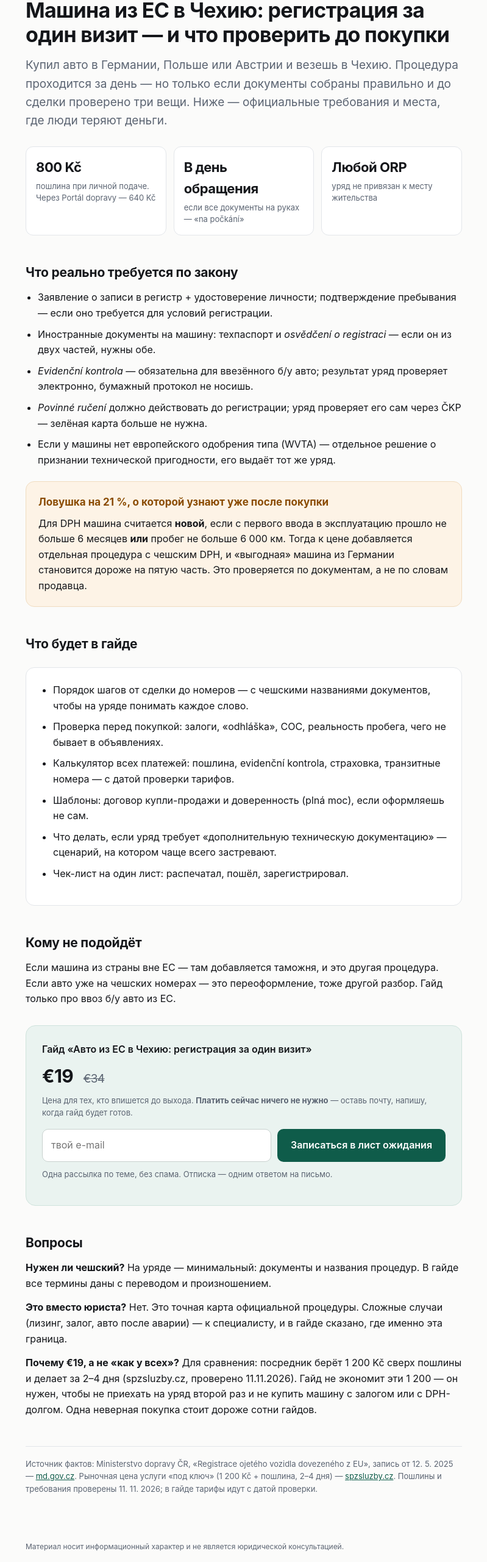
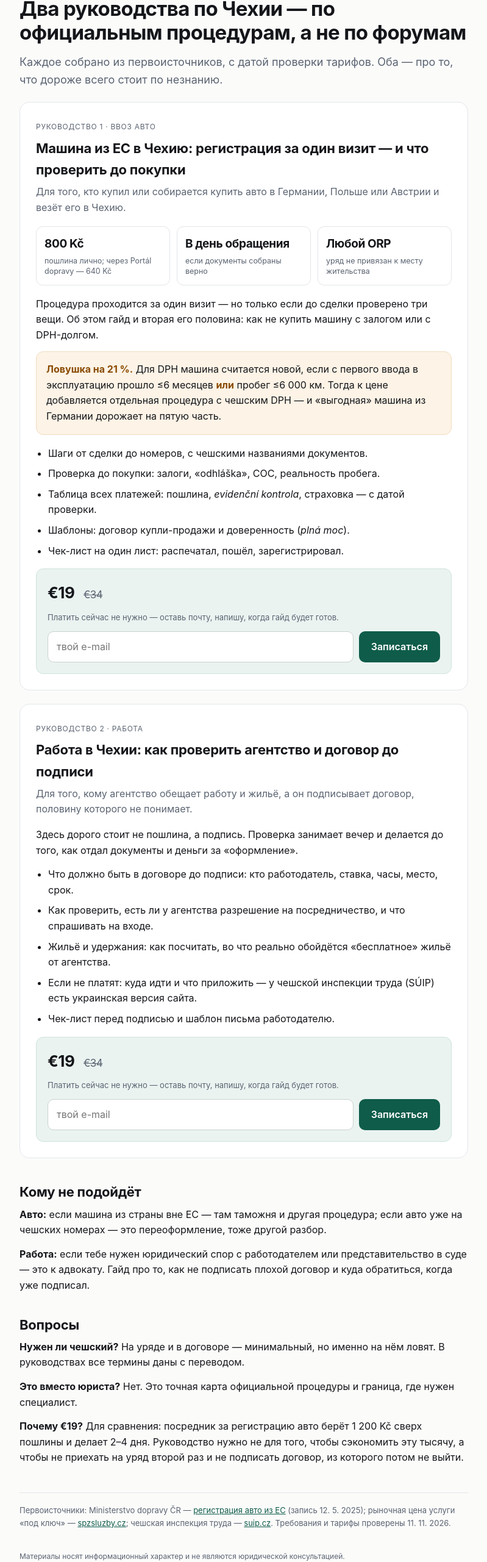
Before and after one commit to Yaroslav8292/auto-cz, a plain HTML site: page index.html in a window 1280 px wide. Shown: the part 110-2671 px from the top of the page at 61% size, without its empty margins (240-1039 px from the left). Drawn offline with Linux system fonts and the light colour scheme.

Commit message:
Dva ofera: avto iz ES i rabota; forma podklyuchena

```diff
--- a/index.html
+++ b/index.html
@@ -3,154 +3,180 @@
 <head>
 <meta charset="utf-8">
 <meta name="viewport" content="width=device-width, initial-scale=1">
-<title>Регистрация машины из ЕС в Чехии — за один день, без посредников</title>
-<meta name="description" content="Пошаговый гайд: ввоз и регистрация авто из ЕС в Чехии по официальной процедуре. 4 документа, 800 Kč, регистрация в день обращения.">
+<title>Два руководства по Чехии: авто из ЕС и работа без посредников</title>
+<meta name="description" content="Практические руководства по Чехии на основе официальных источников: регистрация авто из ЕС и проверка агентства/договора до подписи.">
 <style>
   :root{
     --ink:#14161a; --muted:#5b6472; --line:#e3e6ea; --bg:#fbfbfa;
     --accent:#0f5c4a; --accent-soft:#eaf3f0; --warn:#8a4b00; --warn-soft:#fdf3e6;
   }
   *{box-sizing:border-box}
-  body{
-    margin:0; background:var(--bg); color:var(--ink);
+  body{margin:0;background:var(--bg);color:var(--ink);
     font:16px/1.6 -apple-system,BlinkMacSystemFont,"Segoe UI",Roboto,"Helvetica Neue",Arial,sans-serif;
-    -webkit-font-smoothing:antialiased;
-  }
-  .wrap{max-width:760px;margin:0 auto;padding:0 22px}
+    -webkit-font-smoothing:antialiased}
+  .wrap{max-width:780px;margin:0 auto;padding:0 22px}
   header{border-bottom:1px solid var(--line);padding:18px 0}
-  .brand{font-weight:650;letter-spacing:.01em}
+  .brand{font-weight:650}
   .brand span{color:var(--muted);font-weight:400}
-  h1{font-size:34px;line-height:1.2;letter-spacing:-.02em;margin:44px 0 14px;font-weight:700}
-  h2{font-size:21px;margin:44px 0 12px;letter-spacing:-.01em}
+  h1{font-size:33px;line-height:1.2;letter-spacing:-.02em;margin:42px 0 14px;font-weight:700}
+  h2{font-size:22px;margin:0 0 6px;letter-spacing:-.01em}
+  .lead{font-size:18px;color:var(--muted);margin-bottom:8px}
   p{margin:0 0 14px}
-  .lead{font-size:19px;color:var(--muted);margin-bottom:26px}
-  .facts{display:grid;grid-template-columns:repeat(3,1fr);gap:12px;margin:26px 0}
-  .fact{background:#fff;border:1px solid var(--line);border-radius:12px;padding:16px}
-  .fact b{display:block;font-size:22px;letter-spacing:-.02em}
-  .fact small{color:var(--muted);font-size:13px;line-height:1.45;display:block;margin-top:4px}
-  ul{padding-left:20px;margin:0 0 14px}
-  li{margin-bottom:9px}
-  .card{background:#fff;border:1px solid var(--line);border-radius:14px;padding:24px;margin:22px 0}
-  .trap{background:var(--warn-soft);border:1px solid #f0dcc0;border-radius:14px;padding:20px;margin:22px 0}
-  .trap h3{margin:0 0 8px;font-size:17px;color:var(--warn)}
-  .offer{background:var(--accent-soft);border:1px solid #cfe3dc;border-radius:16px;padding:26px;margin:30px 0}
-  .price{font-size:30px;font-weight:700;letter-spacing:-.02em}
-  .price s{color:var(--muted);font-weight:400;font-size:19px;margin-left:10px}
-  form{display:grid;grid-template-columns:1fr auto;gap:10px;margin-top:16px}
-  input[type=email]{
-    font:inherit;padding:13px 14px;border:1px solid #c9d2cf;border-radius:10px;background:#fff;width:100%;
-  }
-  button{
-    font:inherit;font-weight:600;padding:13px 22px;border:0;border-radius:10px;
-    background:var(--accent);color:#fff;cursor:pointer;white-space:nowrap;
-  }
+  .card{background:#fff;border:1px solid var(--line);border-radius:16px;padding:26px;margin:22px 0;transition:box-shadow .2s,border-color .2s}
+  .card.focus{border-color:#9cc3b6;box-shadow:0 0 0 3px rgba(15,92,74,.08)}
+  .tag{display:inline-block;font-size:12px;letter-spacing:.06em;text-transform:uppercase;color:var(--muted);margin-bottom:8px}
+  .who{color:var(--muted);margin:6px 0 16px}
+  ul{padding-left:20px;margin:0 0 16px}
+  li{margin-bottom:8px}
+  .trap{background:var(--warn-soft);border:1px solid #f0dcc0;border-radius:12px;padding:16px;margin:0 0 18px}
+  .trap b{color:var(--warn)}
+  .buy{background:var(--accent-soft);border:1px solid #cfe3dc;border-radius:12px;padding:18px}
+  .price{font-size:26px;font-weight:700;letter-spacing:-.02em}
+  .price s{color:var(--muted);font-weight:400;font-size:17px;margin-left:9px}
+  form{display:grid;grid-template-columns:1fr auto;gap:9px;margin-top:12px}
+  input[type=email]{font:inherit;padding:12px 14px;border:1px solid #c9d2cf;border-radius:10px;background:#fff;width:100%}
+  button{font:inherit;font-weight:600;padding:12px 20px;border:0;border-radius:10px;background:var(--accent);color:#fff;cursor:pointer;white-space:nowrap}
   button:hover{background:#0c4a3c}
-  .fine{font-size:13px;color:var(--muted);margin-top:10px}
-  .ok{display:none;background:#e8f5ee;border:1px solid #bfe0cc;color:#185c3a;padding:14px;border-radius:10px;margin-top:12px;font-size:15px}
-  .src{font-size:13px;color:var(--muted);border-top:1px solid var(--line);margin-top:46px;padding:18px 0 60px}
+  .fine{font-size:13px;color:var(--muted);margin:9px 0 0}
+  .ok{display:none;background:#e8f5ee;border:1px solid #bfe0cc;color:#185c3a;padding:13px;border-radius:10px;margin-top:11px;font-size:15px}
+  .facts{display:grid;grid-template-columns:repeat(3,1fr);gap:11px;margin:18px 0 0}
+  .fact{background:#fff;border:1px solid var(--line);border-radius:11px;padding:13px}
+  .fact b{display:block;font-size:19px;letter-spacing:-.02em}
+  .fact small{color:var(--muted);font-size:12.5px;line-height:1.4;display:block;margin-top:3px}
+  .src{font-size:13px;color:var(--muted);border-top:1px solid var(--line);margin-top:44px;padding:18px 0 20px}
   .src a{color:var(--accent)}
-  footer{font-size:12px;color:var(--muted);padding-bottom:40px}
-  @media (max-width:620px){
-    h1{font-size:27px} .facts{grid-template-columns:1fr} form{grid-template-columns:1fr}
-    button{width:100%}
+  footer{font-size:12px;color:var(--muted);padding-bottom:44px}
+  @media (max-width:640px){
+    h1{font-size:26px} .facts{grid-template-columns:1fr} form{grid-template-columns:1fr} button{width:100%}
+    .card{padding:20px}
   }
 </style>
 </head>
 <body>
-<header><div class="wrap"><div class="brand">Авто в Чехии <span>· практические разборы</span></div></div></header>
+<header><div class="wrap"><div class="brand">Чехия без посредников <span>· практические руководства</span></div></div></header>
 
 <main class="wrap">
-  <h1>Машина из ЕС в Чехию: регистрация за один визит — и что проверить до покупки</h1>
-  <p class="lead">Купил авто в Германии, Польше или Австрии и везешь в Чехию. Процедура проходится за день — но только если документы собраны правильно и до сделки проверено три вещи. Ниже — официальные требования и места, где люди теряют деньги.</p>
+  <h1>Два руководства по Чехии — по официальным процедурам, а не по форумам</h1>
+  <p class="lead">Каждое собрано из первоисточников, с датой проверки тарифов. Оба — про то, что дороже всего стоит по незнанию.</p>
+
+  <!-- ============ ОФФЕР F ============ -->
+  <section class="card" id="f">
+    <div class="tag">Руководство 1 · ввоз авто</div>
+    <h2>Машина из ЕС в Чехию: регистрация за один визит — и что проверить до покупки</h2>
+    <p class="who">Для того, кто купил или собирается купить авто в Германии, Польше или Австрии и везёт его в Чехию.</p>
 
     <div class="facts">
-    <div class="fact"><b>800 Kč</b><small>пошлина при личной подаче. Через Portál dopravy — 640 Kč</small></div>
-    <div class="fact"><b>В день обращения</b><small>если все документы на руках — «na počkání»</small></div>
+      <div class="fact"><b>800 Kč</b><small>пошлина лично; через Portál dopravy — 640 Kč</small></div>
+      <div class="fact"><b>В день обращения</b><small>если документы собраны верно</small></div>
       <div class="fact"><b>Любой ORP</b><small>уряд не привязан к месту жительства</small></div>
     </div>
 
-  <h2>Что реально требуется по закону</h2>
+    <p style="margin-top:18px">Процедура проходится за один визит — но только если до сделки проверено три вещи. Об этом гайд и вторая его половина: как не купить машину с залогом или с DPH-долгом.</p>
+
+    <div class="trap"><b>Ловушка на 21 %.</b> Для DPH машина считается новой, если с первого ввода в эксплуатацию прошло ≤6 месяцев <b>или</b> пробег ≤6 000 км. Тогда к цене добавляется отдельная процедура с чешским DPH — и «выгодная» машина из Германии дорожает на пятую часть.</div>
+
     <ul>
-    <li>Заявление о записи в регистр + удостоверение личности; подтверждение пребывания — если оно требуется для условий регистрации.</li>
-    <li>Иностранные документы на машину: техпаспорт и <em>osvědčení o registraci</em> — если он из двух частей, нужны обе.</li>
-    <li><em>Evidenční kontrola</em> — обязательна для ввезённого б/у авто; результат уряд проверяет электронно, бумажный протокол не носишь.</li>
-    <li><em>Povinné ručení</em> должно действовать до регистрации; уряд проверяет его сам через ČKP — зелёная карта больше не нужна.</li>
-    <li>Если у машины нет европейского одобрения типа (WVTA) — отдельное решение о признании технической пригодности, его выдаёт тот же уряд.</li>
+      <li>Шаги от сделки до номеров, с чешскими названиями документов.</li>
+      <li>Проверка до покупки: залоги, «odhláška», COC, реальность пробега.</li>
+      <li>Таблица всех платежей: пошлина, <em>evidenční kontrola</em>, страховка — с датой проверки.</li>
+      <li>Шаблоны: договор купли-продажи и доверенность (<em>plná moc</em>).</li>
+      <li>Чек-лист на один лист: распечатал, пошёл, зарегистрировал.</li>
     </ul>
 
-  <div class="trap">
-    <h3>Ловушка на 21 %, о которой узнают уже после покупки</h3>
-    <p style="margin:0">Для DPH машина считается <b>новой</b>, если с первого ввода в эксплуатацию прошло не больше 6 месяцев <b>или</b> пробег не больше 6 000 км. Тогда к цене добавляется отдельная процедура с чешским DPH, и «выгодная» машина из Германии становится дороже на пятую часть. Это проверяется по документам, а не по словам продавца.</p>
+    <div class="buy">
+      <div class="price">€19 <s>€34</s></div>
+      <p class="fine">Платить сейчас не нужно — оставь почту, напишу, когда гайд будет готов.</p>
+      <form data-offer="F">
+        <input type="email" name="email" placeholder="твой e-mail" autocomplete="email" required>
+        <button type="submit">Записаться</button>
+      </form>
+      <div class="ok">Готово. Напишу, как только гайд будет собран.</div>
     </div>
+  </section>
 
-  <h2>Что будет в гайде</h2>
-  <div class="card">
+  <!-- ============ ОФФЕР D ============ -->
+  <section class="card" id="d">
+    <div class="tag">Руководство 2 · работа</div>
+    <h2>Работа в Чехии: как проверить агентство и договор до подписи</h2>
+    <p class="who">Для того, кому агентство обещает работу и жильё, а он подписывает договор, половину которого не понимает.</p>
+
+    <p>Здесь дорого стоит не пошлина, а подпись. Проверка занимает вечер и делается до того, как отдал документы и деньги за «оформление».</p>
+
     <ul>
-      <li>Порядок шагов от сделки до номеров — с чешскими названиями документов, чтобы на уряде понимать каждое слово.</li>
-      <li>Проверка перед покупкой: залоги, «odhláška», COC, реальность пробега, чего не бывает в объявлениях.</li>
-      <li>Калькулятор всех платежей: пошлина, evidenční kontrola, страховка, транзитные номера — с датой проверки тарифов.</li>
-      <li>Шаблоны: договор купли-продажи и доверенность (plná moc), если оформляешь не сам.</li>
-      <li>Что делать, если уряд требует «дополнительную техническую документацию» — сценарий, на котором чаще всего застревают.</li>
-      <li>Чек-лист на один лист: распечатал, пошёл, зарегистрировал.</li>
+      <li>Что должно быть в договоре до подписи: кто работодатель, ставка, часы, место, срок.</li>
+      <li>Как проверить, есть ли у агентства разрешение на посредничество, и что спрашивать на входе.</li>
+      <li>Жильё и удержания: как посчитать, во что реально обойдётся «бесплатное» жильё от агентства.</li>
+      <li>Если не платят: куда идти и что приложить — у чешской инспекции труда (SÚIP) есть украинская версия сайта.</li>
+      <li>Чек-лист перед подписью и шаблон письма работодателю.</li>
     </ul>
+
+    <div class="buy">
+      <div class="price">€19 <s>€34</s></div>
+      <p class="fine">Платить сейчас не нужно — оставь почту, напишу, когда гайд будет готов.</p>
+      <form data-offer="D">
+        <input type="email" name="email" placeholder="твой e-mail" autocomplete="email" required>
+        <button type="submit">Записаться</button>
+      </form>
+      <div class="ok">Готово. Напишу, как только гайд будет собран.</div>
     </div>
+  </section>
 
-  <h2>Кому не подойдёт</h2>
-  <p>Если машина из страны вне ЕС — там добавляется таможня, и это другая процедура. Если авто уже на чешских номерах — это переоформление, тоже другой разбор. Гайд только про ввоз б/у авто из ЕС.</p>
+  <h2 style="margin-top:38px">Кому не подойдёт</h2>
+  <p><b>Авто:</b> если машина из страны вне ЕС — там таможня и другая процедура; если авто уже на чешских номерах — это переоформление, тоже другой разбор.</p>
+  <p><b>Работа:</b> если тебе нужен юридический спор с работодателем или представительство в суде — это к адвокату. Гайд про то, как не подписать плохой договор и куда обратиться, когда уже подписал.</p>
 
-  <div class="offer">
-    <p style="margin:0 0 6px;font-weight:600">Гайд «Авто из ЕС в Чехию: регистрация за один визит»</p>
-    <div class="price">€19 <s>€34</s></div>
-    <p class="fine" style="margin:6px 0 0">Цена для тех, кто впишется до выхода. <b>Платить сейчас ничего не нужно</b> — оставь почту, напишу, когда гайд будет готов.</p>
-    <form id="wl" novalidate>
-      <input type="email" name="email" id="email" placeholder="твой e-mail" autocomplete="email" required>
-      <button type="submit">Записаться в лист ожидания</button>
-    </form>
-    <div class="ok" id="ok">Готово. Напишу на указанную почту, как только гайд будет собран — и пришлю чек-лист раньше остальных.</div>
-    <p class="fine">Одна рассылка по теме, без спама. Отписка — одним ответом на письмо.</p>
-  </div>
-
-  <h2>Вопросы</h2>
-  <p><b>Нужен ли чешский?</b> На уряде — минимальный: документы и названия процедур. В гайде все термины даны с переводом и произношением.</p>
-  <p><b>Это вместо юриста?</b> Нет. Это точная карта официальной процедуры. Сложные случаи (лизинг, залог, авто после аварии) — к специалисту, и в гайде сказано, где именно эта граница.</p>
-  <p><b>Почему €19, а не «как у всех»?</b> Для сравнения: посредник берёт 1 200 Kč сверх пошлины и делает за 2–4 дня (spzsluzby.cz, проверено 11.11.2026). Гайд не экономит эти 1 200 — он нужен, чтобы не приехать на уряд второй раз и не купить машину с залогом или с DPH-долгом. Одна неверная покупка стоит дороже сотни гайдов.</p>
+  <h2 style="margin-top:34px">Вопросы</h2>
+  <p><b>Нужен ли чешский?</b> На уряде и в договоре — минимальный, но именно на нём ловят. В руководствах все термины даны с переводом.</p>
+  <p><b>Это вместо юриста?</b> Нет. Это точная карта официальной процедуры и граница, где нужен специалист.</p>
+  <p><b>Почему €19?</b> Для сравнения: посредник за регистрацию авто берёт 1 200 Kč сверх пошлины и делает 2–4 дня. Руководство нужно не для того, чтобы сэкономить эту тысячу, а чтобы не приехать на уряд второй раз и не подписать договор, из которого потом не выйти.</p>
 
   <p class="src">
-    Источник фактов: Ministerstvo dopravy ČR, «Registrace ojetého vozidla dovezeného z EU», запись от 12. 5. 2025 —
-    <a href="https://md.gov.cz/Zivotni-situace/Registr-vozidel/dovoz-eu" target="_blank" rel="noopener">md.gov.cz</a>.
-    Рыночная цена услуги «под ключ» (1 200 Kč + пошлина, 2–4 дня) —
-    <a href="https://spzsluzby.cz/prihlaseni-dovezeneho-vozidla/" target="_blank" rel="noopener">spzsluzby.cz</a>.
-    Пошлины и требования проверены 11. 11. 2026; в гайде тарифы идут с датой проверки.
+    Первоисточники: Ministerstvo dopravy ČR —
+    <a href="https://md.gov.cz/Zivotni-situace/Registr-vozidel/dovoz-eu" target="_blank" rel="noopener">регистрация авто из ЕС</a> (запись 12. 5. 2025);
+    рыночная цена услуги «под ключ» —
+    <a href="https://spzsluzby.cz/prihlaseni-dovezeneho-vozidla/" target="_blank" rel="noopener">spzsluzby.cz</a>;
+    чешская инспекция труда —
+    <a href="https://www.suip.cz/" target="_blank" rel="noopener">suip.cz</a>.
+    Требования и тарифы проверены 11. 11. 2026.
   </p>
 </main>
 
-<footer class="wrap">Материал носит информационный характер и не является юридической консультацией.</footer>
+<footer class="wrap">Материалы носят информационный характер и не являются юридической консультацией.</footer>
 
 <script>
-  // ВАЖНО: подставить id формы FormSubmit (см. инструкцию) вместо EMAIL_ЗДЕСЬ.
-  var ENDPOINT = "https://formsubmit.co/ajax/EMAIL_ЗДЕСЬ";
+  // FormSubmit: адрес уже подставлен. После первого сабмита придёт письмо-активация.
+  var ENDPOINT = "https://formsubmit.co/ajax/avto.cz@yandex.ru";
 
-  document.getElementById("wl").addEventListener("submit", function (e) {
+  // Атрибуция: ссылка с ?o=f или ?o=d подсвечивает нужный оффер.
+  var offer = new URLSearchParams(location.search).get("o");
+  if (offer) {
+    var el = document.getElementById(offer.toLowerCase());
+    if (el) el.classList.add("focus");
+  }
+
+  document.querySelectorAll("form[data-offer]").forEach(function (form) {
+    form.addEventListener("submit", function (e) {
       e.preventDefault();
-    var email = document.getElementById("email").value.trim();
-    if (!/^[^@\s]+@[^@\s]+\.[^@\s]+$/.test(email)) {
-      document.getElementById("email").focus();
-      return;
-    }
-    if (ENDPOINT.indexOf("EMAIL_ЗДЕСЬ") !== -1) {
-      alert("Форма ещё не подключена: подставь адрес в переменной ENDPOINT.");
-      return;
-    }
+      var input = form.querySelector("input[type=email]");
+      var email = input.value.trim();
+      if (!/^[^@\s]+@[^@\s]+\.[^@\s]+$/.test(email)) { input.focus(); return; }
+      var offerCode = form.getAttribute("data-offer");
       fetch(ENDPOINT, {
         method: "POST",
         headers: { "Content-Type": "application/json", Accept: "application/json" },
-      body: JSON.stringify({ email: email, _subject: "Лист ожидания: авто из ЕС" })
+        body: JSON.stringify({
+          email: email,
+          offer: offerCode,
+          source: location.search || "direct",
+          _subject: "Лист ожидания · " + offerCode + " (" + (offerCode === "F" ? "авто" : "работа") + ")"
+        })
       }).then(function (r) {
         if (!r.ok) throw new Error(r.status);
-      document.getElementById("wl").style.display = "none";
-      document.getElementById("ok").style.display = "block";
+        form.style.display = "none";
+        form.parentNode.querySelector(".ok").style.display = "block";
       }).catch(function () {
         alert("Не получилось отправить. Напиши на почту — добавлю вручную.");
+      });
     });
   });
 </script>
```
Lines whose indentation alone changed are shown as unchanged.
